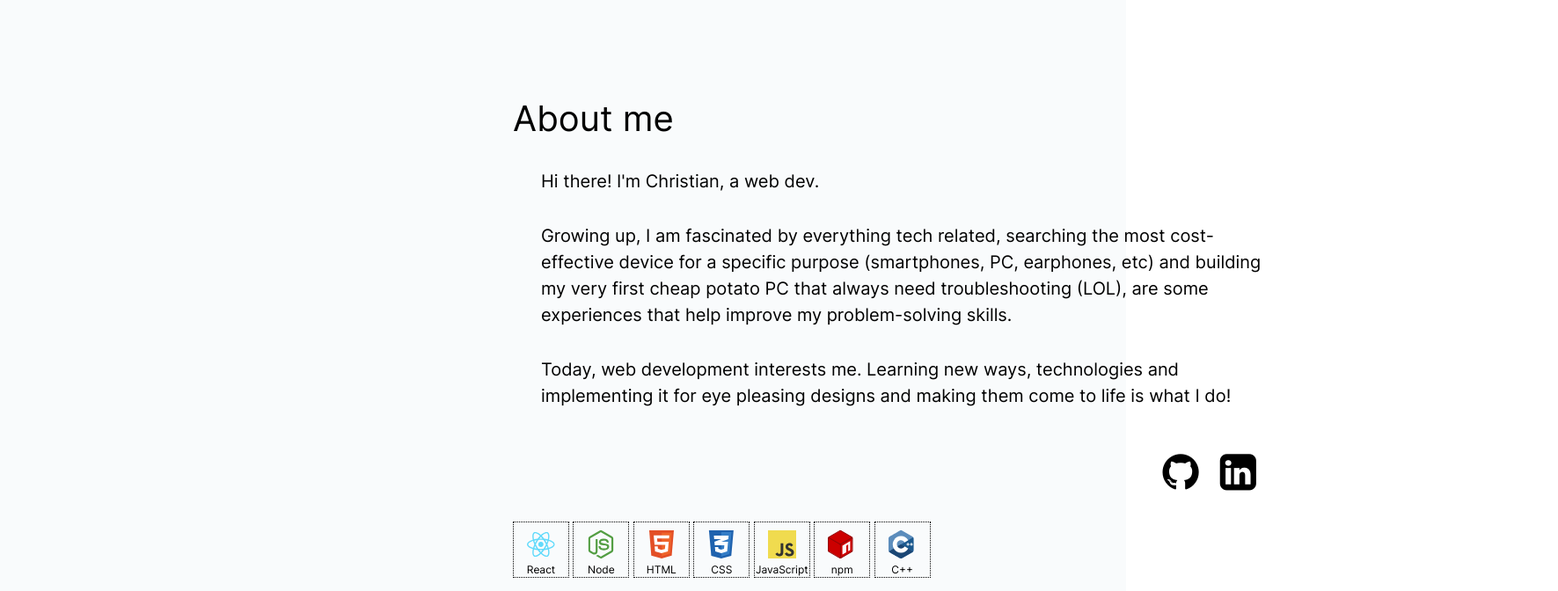
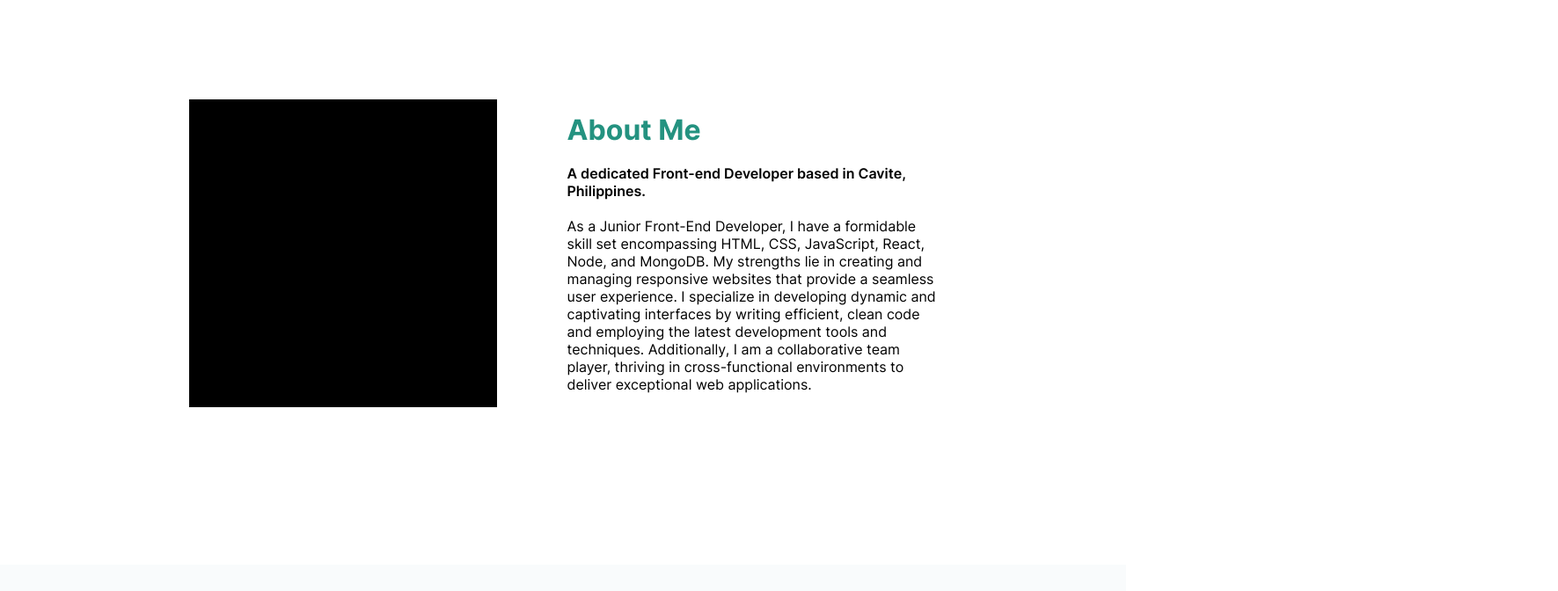
Before and after one commit to ctdc0208/Portfolio, a React (Vite) app: page / in a window 1280 px wide. Shown: the part 940-1612 px from the top of the page at 88% size, 1771 px wide, since content can reach past the window. Built offline with nearby package versions, Linux system fonts and the light colour scheme.

Commit message:
About V2

```diff
--- a/src/About.jsx
+++ b/src/About.jsx
@@ -1,62 +1,73 @@
-import { Component } from "react";
+export default function About() {
+    return (
+        <div className="about-container" id="about">
+            <div className="profile-picture-container"></div>
+            <div className="about-info-container">
+                <div className="about-me">About Me</div>
+                <div className="about-title">A dedicated Front-end Developer based in Cavite, Philippines.</div>
+                <div className="about-description">As a Junior Front-End Developer, I have a formidable skill set encompassing HTML, CSS, JavaScript, React, Node, and MongoDB. My strengths lie in creating and managing responsive websites that provide a seamless user experience. I specialize in developing dynamic and captivating interfaces by writing efficient, clean code and employing the latest development tools and techniques. Additionally, I am a collaborative team player, thriving in cross-functional environments to deliver exceptional web applications.</div>
+            </div>
+        </div>
+    )
+}
 
-export default class About extends Component {
-    render() {
-        return (
-            <div className="max-width about-container" id="about">
-                <div className="profile-bibliography">
-                    <div className="home-about-me">About me</div>
-                    <div className="home-bibliography">
-                        <div>
-                            Hi there! I&apos;m Christian, a web dev.
-                        </div>
-                        <div>
-                            Growing up, I am fascinated by everything tech related, searching the most
-                            cost-effective device for a specific purpose (smartphones, PC, earphones, etc)
-                            and building my very first cheap potato PC that always need troubleshooting (LOL),
-                            are some experiences that help improve my problem-solving skills.
-                        </div>
-                        <div>
-                            Today, web development interests me. Learning new ways, technologies and implementing
-                            it for eye pleasing designs and making them come to life is what I do!
-                        </div>
-                    </div>
-                    <div className="home-links">
-                        <a className="fa fa-github github-button" href="https://github.com/nexus0208" target="_blank" rel="noreferrer"></a>
-                        <a className="fa fa-linkedin-square linkedin-button" href="https://www.linkedin.com/in/ctdc0208/" target="_blank" rel="noreferrer"></a>
-                    </div>
-                </div>
-                <div className="skills-container">
-                    <div className="dotted-border">
-                        <div className="skills-logo react-logo-svg"></div>
-                        <div className="skills-name">React</div>
-                    </div>
-                    <div className="dotted-border">
-                        <div className="skills-logo node-logo-svg"></div>
-                        <div className="skills-name">Node</div>
-                    </div>
-                    <div className="dotted-border">
-                        <div className="skills-logo html-logo-svg"></div>
-                        <div className="skills-name">HTML</div>
-                    </div>
-                    <div className="dotted-border">
-                        <div className="skills-logo css-logo-svg"></div>
-                        <div className="skills-name">CSS</div>
-                    </div>
-                    <div className="dotted-border">
-                        <div className="skills-logo js-logo-svg"></div>
-                        <div className="skills-name">JavaScript</div>
-                    </div>
-                    <div className="dotted-border">
-                        <div className="skills-logo npm-logo-svg"></div>
-                        <div className="skills-name">npm</div>
-                    </div>
-                    <div className="dotted-border">
-                        <div className="skills-logo cplus-logo-svg"></div>
-                        <div className="skills-name">C++</div>
-                    </div>
-                </div>
-            </div>
-        );
-    }
-}
+// export default class About extends Component {
+//     render() {
+//         return (
+//             <div className="max-width about-container" id="about">
+//                 <div className="profile-bibliography">
+//                     <div className="home-about-me">About me</div>
+//                     <div className="home-bibliography">
+//                         <div>
+//                             Hi there! I&apos;m Christian, a web dev.
+//                         </div>
+//                         <div>
+//                             Growing up, I am fascinated by everything tech related, searching the most
+//                             cost-effective device for a specific purpose (smartphones, PC, earphones, etc)
+//                             and building my very first cheap potato PC that always need troubleshooting (LOL),
+//                             are some experiences that help improve my problem-solving skills.
+//                         </div>
+//                         <div>
+//                             Today, web development interests me. Learning new ways, technologies and implementing
+//                             it for eye pleasing designs and making them come to life is what I do!
+//                         </div>
+//                     </div>
+//                     <div className="home-links">
+//                         <a className="fa fa-github github-button" href="https://github.com/nexus0208" target="_blank" rel="noreferrer"></a>
+//                         <a className="fa fa-linkedin-square linkedin-button" href="https://www.linkedin.com/in/ctdc0208/" target="_blank" rel="noreferrer"></a>
+//                     </div>
+//                 </div>
+//                 <div className="skills-container">
+//                     <div className="dotted-border">
+//                         <div className="skills-logo react-logo-svg"></div>
+//                         <div className="skills-name">React</div>
+//                     </div>
+//                     <div className="dotted-border">
+//                         <div className="skills-logo node-logo-svg"></div>
+//                         <div className="skills-name">Node</div>
+//                     </div>
+//                     <div className="dotted-border">
+//                         <div className="skills-logo html-logo-svg"></div>
+//                         <div className="skills-name">HTML</div>
+//                     </div>
+//                     <div className="dotted-border">
+//                         <div className="skills-logo css-logo-svg"></div>
+//                         <div className="skills-name">CSS</div>
+//                     </div>
+//                     <div className="dotted-border">
+//                         <div className="skills-logo js-logo-svg"></div>
+//                         <div className="skills-name">JavaScript</div>
+//                     </div>
+//                     <div className="dotted-border">
+//                         <div className="skills-logo npm-logo-svg"></div>
+//                         <div className="skills-name">npm</div>
+//                     </div>
+//                     <div className="dotted-border">
+//                         <div className="skills-logo cplus-logo-svg"></div>
+//                         <div className="skills-name">C++</div>
+//                     </div>
+//                 </div>
+//             </div>
+//         );
+//     }
+// }
--- a/src/App.css
+++ b/src/App.css
@@ -229,7 +229,7 @@ html {
 /* Start - About styles */
 
 .about-container {
-    padding: 10.9375rem 18.4375rem;
+    padding: 10.9375rem 0;
     justify-content: center;
     align-items: center;
     flex-shrink: 0;
@@ -237,10 +237,45 @@ html {
     flex-direction: row;
 }
 
-.project-picture-container {
+.profile-picture-container {
     width: 21.875rem;
     height: 21.875rem;
     flex-shrink: 0;
+    background-color: #000;
+}
+
+.about-info-container {
+    margin-left: 4.94rem;
+    width: 26.25rem;
+}
+
+.about-info-container div {
+    margin-bottom: 1.25rem;
+}
+
+.about-me {
+    color: var(--clr-primary);
+    font-size: 2rem;
+    font-style: normal;
+    font-weight: 700;
+    line-height: normal;
+    margin-top: 1.12rem;
+}
+
+.about-title {
+    color: var(--clr-neutral-1000);
+    font-size: 1rem;
+    font-style: normal;
+    font-weight: 600;
+    line-height: normal;
+}
+
+.about-desciption {
+    color: var(--clr-neutral-1000);
+    font-size: 1rem;
+    font-style: normal;
+    font-weight: 400;
+    line-height: normal;
 }
 
 
--- a/src/App.jsx
+++ b/src/App.jsx
@@ -11,9 +11,9 @@ function App() {
     <>
       <Header />
       <Home />
+      <About />
         <div className='grid-10 bg-100'>
           <div className='main-container'>
-            <About />
             <Projects />
           </div>
         </div>
```
